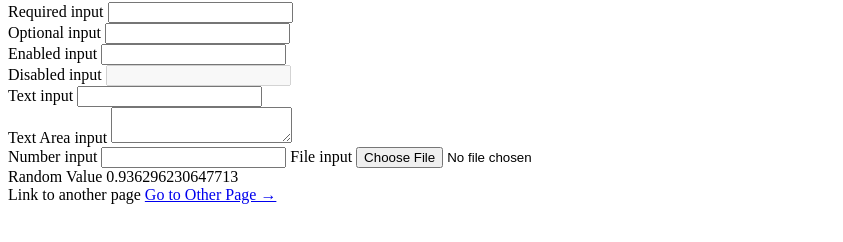
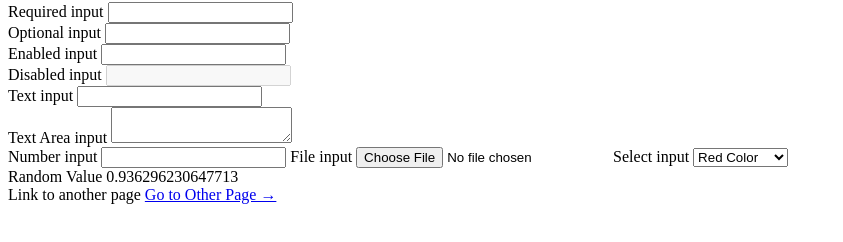
Before and after one commit to Codebiosys/veripy, a plain HTML site: page example/index.html in a window 1280 px wide. Shown: the part 78-320 px from the top of the page, without its empty margins (0-843 px from the left). Drawn offline with Linux system fonts and the light colour scheme.

Commit message:
Adds example for selecting options

```diff
--- a/example/index.html
+++ b/example/index.html
@@ -51,6 +51,15 @@
                 File input
                 <input name="file-field" type="file" />
               </label>
+              <label>
+                Select input
+                <select name="select-field">
+                  <option value="red">Red Color</option>
+                  <option value="green">Green Color</option>
+                  <option value="blue">Blue Color</option>
+                </select>
+              </label>
+              <br />
             </form>
 
             <label>
--- a/veripy/pages/fixtures/localhost-hello.json
+++ b/veripy/pages/fixtures/localhost-hello.json
@@ -37,6 +37,10 @@
       "by": "name",
       "selector": "file-field"
     },
+    "select_field": {
+      "by": "name",
+      "selector": "select-field"
+    },
     "Random Number": {
       "by": "id",
       "selector": "rando"
```
Also changed, not shown: 1 other file.
